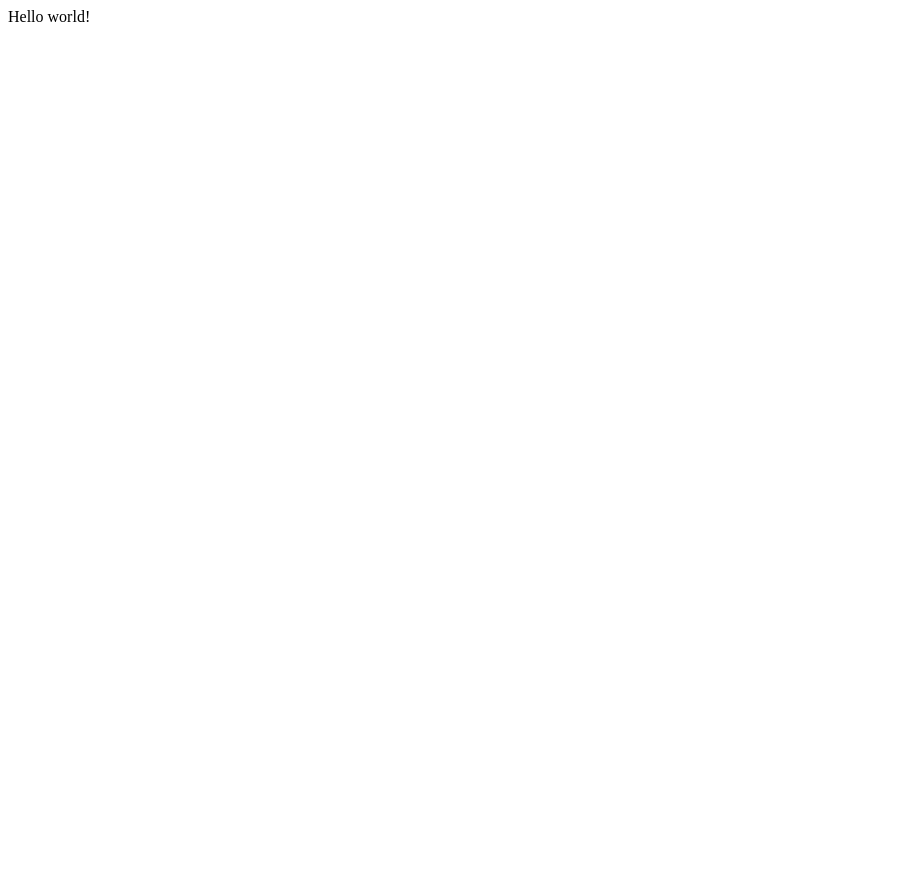
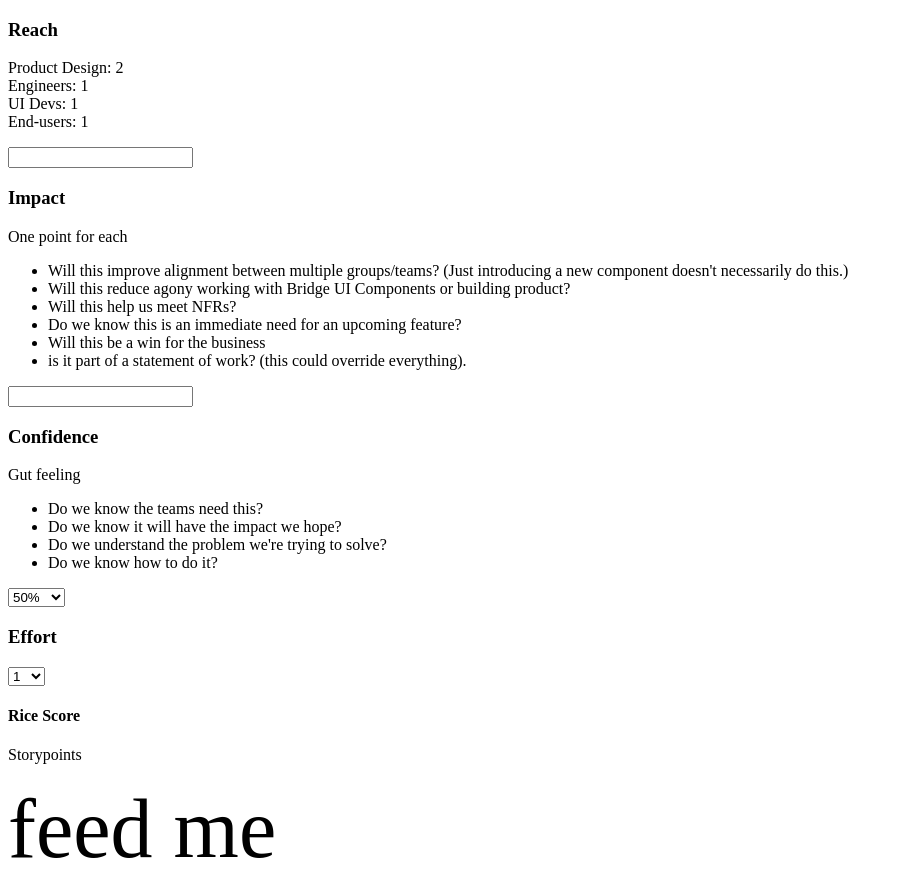
Before and after one commit to codequistador/ricetool, a Gatsby site: page / in a window 1280 px wide. Shown: the whole page, without its empty margins (0-903 px from the left). Before the commit the page ends 800 px from the top, so only its background shows below. Built offline with nearby package versions, Linux system fonts and the light colour scheme; Gatsby itself is replaced by a stand-in of ours.

Commit message:
first commit

```diff
--- a/src/pages/index.js
+++ b/src/pages/index.js
@@ -1,3 +1,124 @@
 import React from "react"
 
-export default () => <div>Hello world!</div>
+class Rice extends React.Component {
+  constructor(props) {
+    super(props)
+    this.state = {
+      reach: {},
+      impact: {},
+      confidence: {},
+      effort: {},
+    }
+    this.handleInputChange = this.handleInputChange.bind(this)
+  }
+  handleInputChange(event) {
+    const target = event.target
+    const value = target.type === "checkbox" ? target.checked : target.value
+    const name = target.name
+
+    this.setState({
+      [name]: value,
+    })
+  }
+  render() {
+    const impactForCalc = Math.pow(this.state.impact, 2)
+    const riceScore = Math.round(
+      ((this.state.reach * this.state.confidence * (impactForCalc / 5)) /
+        this.state.effort) *
+        100
+    )
+
+    return (
+      <div>
+        <div>
+          <h3>Reach</h3>
+          <p>
+            Product Design: 2<br />
+            Engineers: 1<br />
+            UI Devs: 1<br />
+            End-users: 1
+          </p>
+          <input
+            name="reach"
+            type="number"
+            value={this.state.reach}
+            onChange={this.handleInputChange}
+          />
+        </div>
+        <div>
+          <h3>Impact</h3>
+          <p>One point for each</p>
+          <ul>
+            <li>
+              Will this improve alignment between multiple groups/teams? (Just
+              introducing a new component doesn't necessarily do this.)
+            </li>
+            <li>
+              Will this reduce agony working with Bridge UI Components or
+              building product?
+            </li>
+            <li>Will this help us meet NFRs?</li>
+            <li>
+              Do we know this is an immediate need for an upcoming feature?
+            </li>
+            <li>Will this be a win for the business</li>
+            <li>
+              is it part of a statement of work? (this could override
+              everything).
+            </li>
+          </ul>
+          <input
+            name="impact"
+            type="number"
+            value={this.state.impact}
+            onChange={this.handleInputChange}
+          />
+        </div>
+        <div>
+          <h3>Confidence</h3>
+          <p>Gut feeling</p>
+          <ul>
+            <li>Do we know the teams need this?</li>
+            <li>Do we know it will have the impact we hope?</li>
+            <li>Do we understand the problem we're trying to solve?</li>
+            <li>Do we know how to do it?</li>
+          </ul>
+          <select
+            name="confidence"
+            value={this.state.confidence}
+            onChange={this.handleInputChange}
+          >
+            <option value=".5">50%</option>
+            <option value=".8">80%</option>
+            <option value="1">100%</option>
+          </select>
+        </div>
+        <div>
+          <h3>Effort</h3>
+          <select
+            name="effort"
+            value={this.state.effort}
+            onChange={this.handleInputChange}
+          >
+            <option value="1">1</option>
+            <option value="2">2</option>
+            <option value="3">3</option>
+            <option value="5">5</option>
+            <option value="8">8</option>
+            <option value="13">13</option>
+            <option value="21">21</option>
+          </select>
+        </div>
+        <div>
+          <h4>Rice Score</h4>
+          <p>Storypoints</p>
+          <span style={{ fontSize: "84px" }}>
+            {isNaN(riceScore) ? "feed me" : riceScore}
+          </span>
+        </div>
+      </div>
+    )
+  }
+}
+
+export default Rice
```
